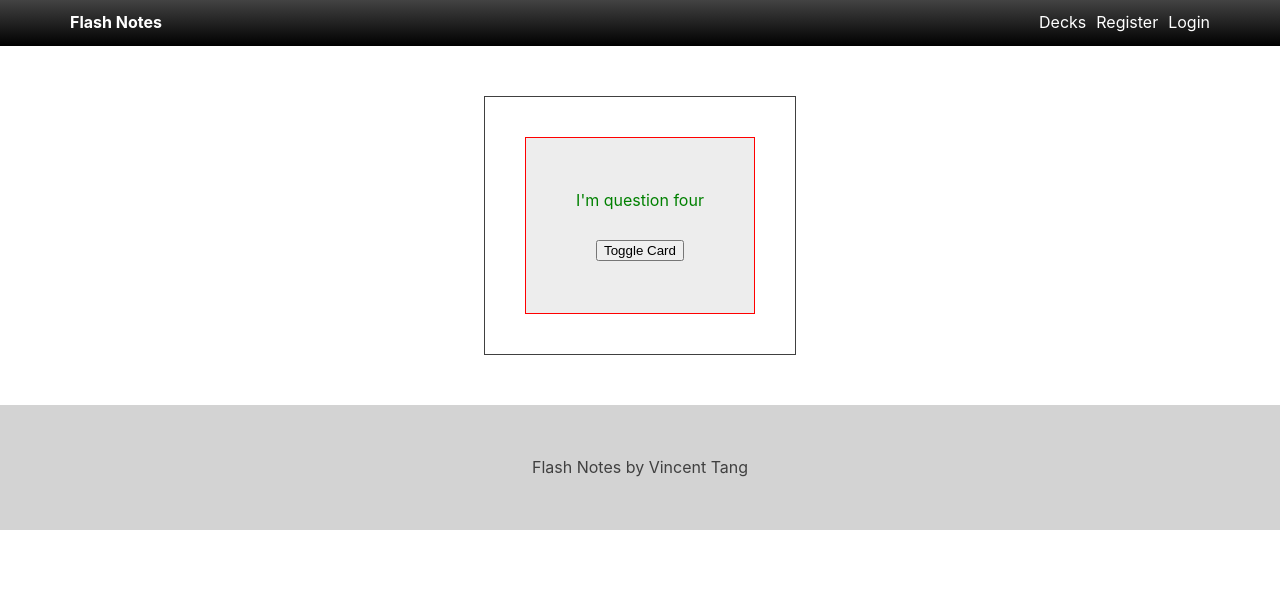
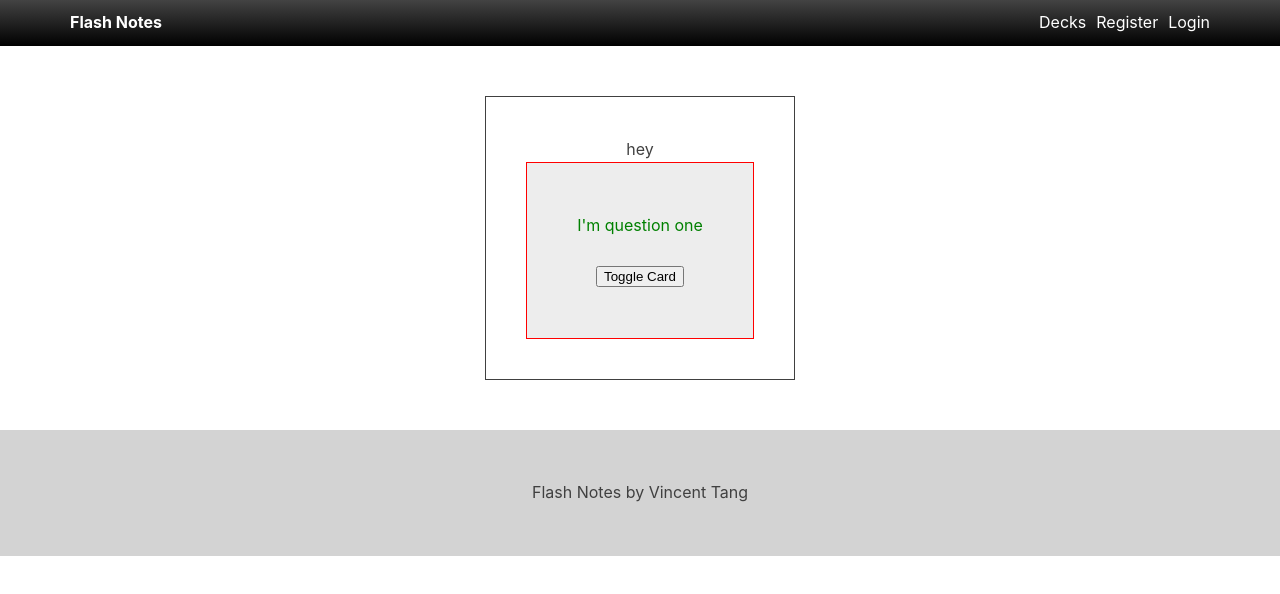
Before and after one commit to vincentntang/flashnotes-react, a React (Create React App) app in the folder frontend/: page /deck/Deck1 in a window 1280 px wide. Both pictures are taken after a click on the button "Review Cards". Shown: the top 594 px of the page. Built offline with nearby package versions, Linux system fonts and the light colour scheme.

Commit message:
playing around with logic

```diff
--- a/frontend/src/components/deck/Review.js
+++ b/frontend/src/components/deck/Review.js
@@ -5,36 +5,86 @@ import ReviewItem from "./ReviewItem";
  * Review containes all the logic for handling cards
  * Has card and state
  */
+
+// STATES
+const views = {
+  CARD: "CARD",
+  DONE: "DONE"
+};
+
 export default class Review extends Component {
   state = {
-    count: 0
+    count: 0,
+    views: views.CARD,
+    cards: [] // filtered data from props
   };
-  componentDidMount() {}
+  componentDidMount() {
+    // Normally, you would axios call only the data you need
+    // but in this case I filtered out all the props to the deck I want
+    // axios dispatch to GET data
+    this.setState({
+      cards: this.props.cards.filter(obj => obj.deck === this.props.deckID)
+    });
+  }
+  componentDidUpdate() {
+    // reserved when I need to push back the result,
+    // or dispatch an action to POST back data
+  }
   onSuccess = () => {
     this.setState({ count: this.state.count++ });
   };
-  render() {
-    const { deckID, cards, decks } = this.props;
-    let { count } = this.state;
-    // shouldn't be loading the entire data. Just, specific items
-    let cardsInDeck = cards.filter(obj => obj.deck === deckID);
-    const numCards = cardsInDeck.length;
-    let cardContent;
-    console.log(numCards);
-    let i = 0;
-
-    let succeed = false;
-    // Traverse cards((
-    for (let i = 0; i < numCards; i++) {
-      cardContent = (
+  showCard = (cards, count) => {
+    return (
+      <div>
+        hey
         <ReviewItem
-          question={cardsInDeck[i].question}
-          answer={cardsInDeck[i].answer}
+          question={cards[count].question}
+          answer={cards[count].answer}
           onSuccess={this.onSuccess}
         />
+      </div>
+    );
+  };
+  renderCards = () => {
+    const { deckID } = this.props;
+    let { count, views, cards } = this.state;
+
+    // Iterate, use recursion
+    if (count < cards.length) {
+      // Define a seperate function so logic is easier
+      // this.showCard(cards, count);
+      return (
+        <div>
+          hey
+          <ReviewItem
+            question={cards[count].question}
+            answer={cards[count].answer}
+            onSuccess={this.onSuccess}
+          />
+        </div>
       );
-      setTimeout(5000);
     }
-    return <div>{cardContent}</div>;
+  };
+  render() {
+    // let { count } = this.state;
+    // // shouldn't be loading the entire data. Just, specific items
+    // let cardsInDeck = cards.filter(obj => obj.deck === deckID);
+    // const numCards = cardsInDeck.length;
+    // let cardContent;
+    // console.log(numCards);
+    // let i = 0;
+
+    // let succeed = false;
+    // // Traverse cards((
+    // for (let i = 0; i < numCards; i++) {
+    //   cardContent = (
+    //     <ReviewItem
+    //       question={cardsInDeck[i].question}
+    //       answer={cardsInDeck[i].answer}
+    //       onSuccess={this.onSuccess}
+    //     />
+    //   );
+    // }
+    return <div>{this.renderCards()}</div>;
   }
 }
```
